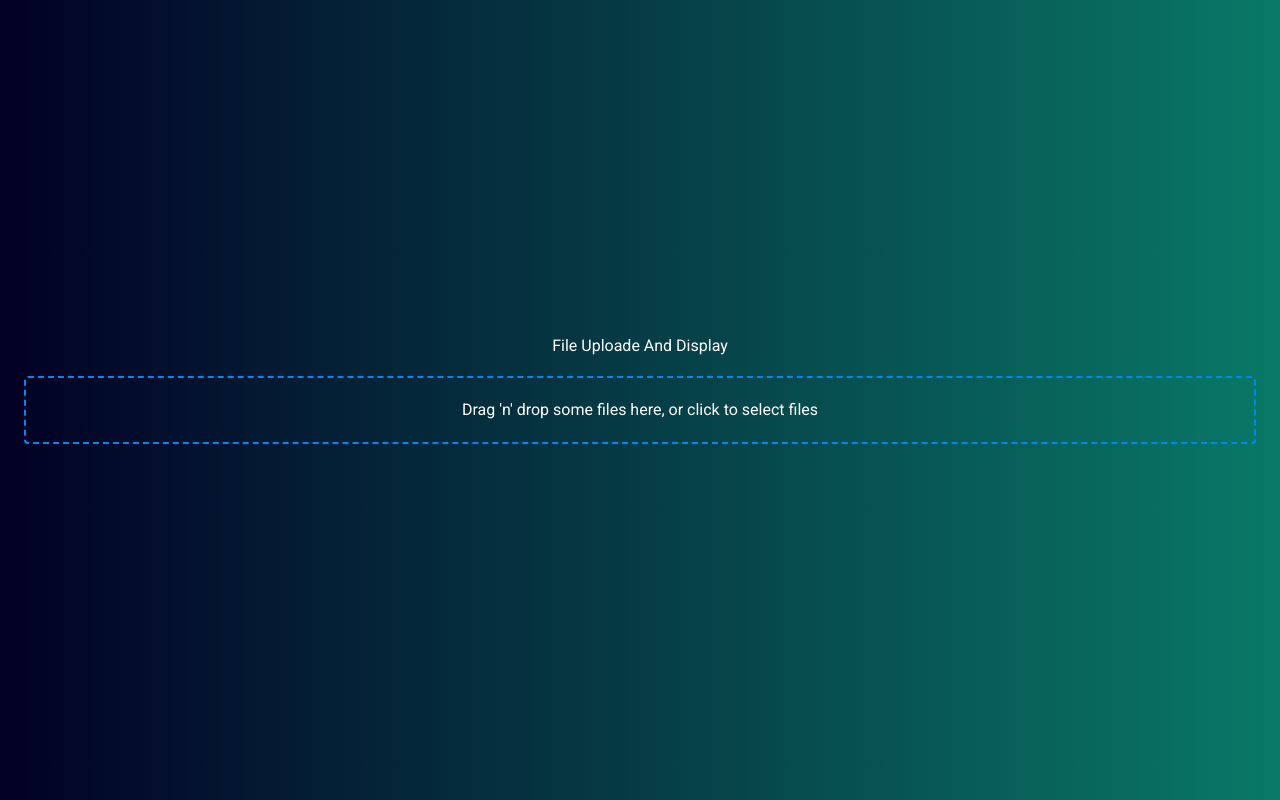
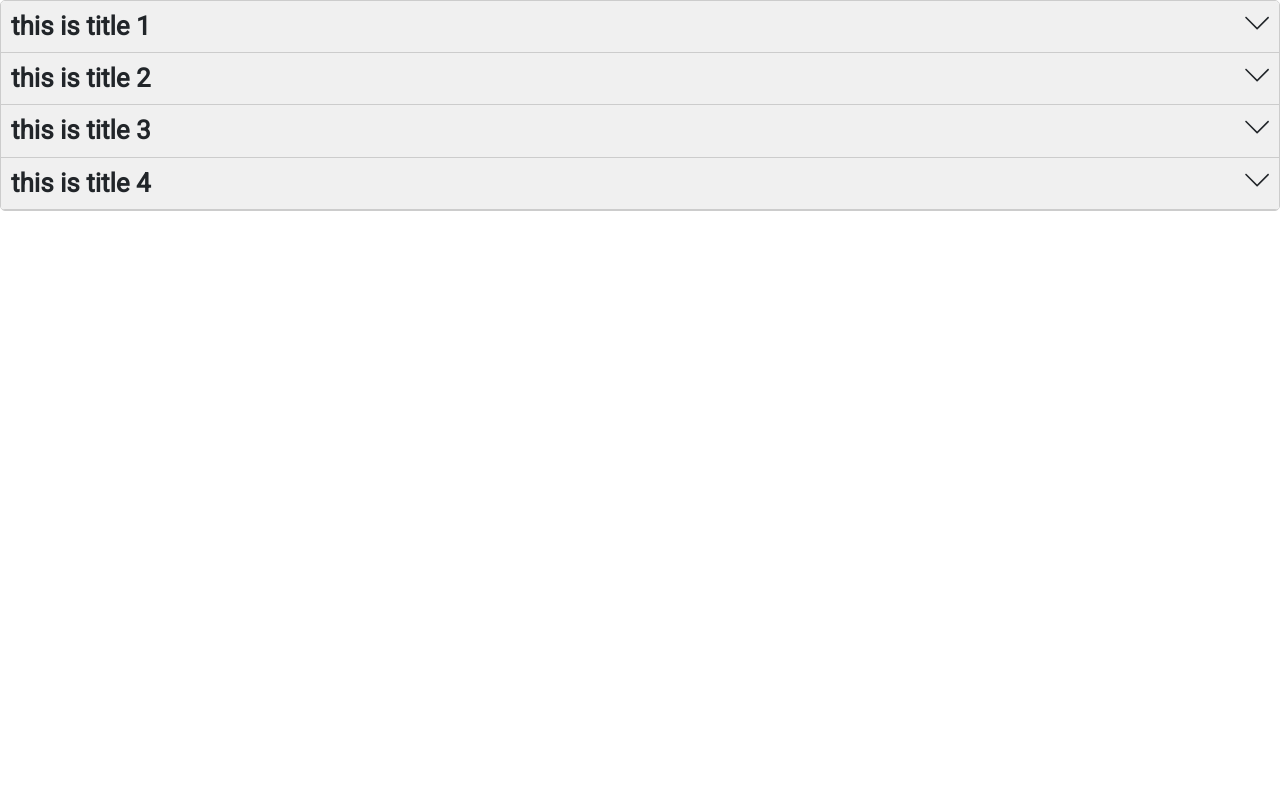
Before and after one commit to GOATSs7/practiceall, a React (Create React App) app: page / in a window 1280 px wide. Built offline with nearby package versions, Linux system fonts and the light colour scheme.

Commit message:
accordian added

```diff
--- a/src/App.js
+++ b/src/App.js
@@ -1,6 +1,7 @@
 import React from "react";
 import "./App.css";
-import FileUpload from "./Practice/FileUpload/FileUpload";
+import Accordian from "./Practice/Accordian/Accordian";
+// import FileUpload from "./Practice/FileUpload/FileUpload";
 // import CityWeather from "./Practice/WeatherApp/CityWeather";
 // import CustomHookComp from "./Practice/CustomHookApi/CustomHookComp";
 // import ApicallOnChange from "./Practice/ApiCallOnChange/ApicallOnChange";
@@ -38,7 +39,7 @@ import FileUpload from "./Practice/FileUpload/FileUpload";
 const App = () => {
   return (
     <>
-      <FileUpload />
+      <Accordian />
     </>
   );
 };
--- /dev/null
+++ b/src/Practice/Accordian/Accoedian.css
@@ -0,0 +1,42 @@
+/* Accoedian.css */
+
+.accordian-container {
+  border: 1px solid #ccc;
+  border-radius: 5px;
+  overflow: hidden;
+}
+
+.accordian-item {
+  border-bottom: 1px solid #ccc;
+}
+
+.accordian-title {
+  display: flex;
+  justify-content: space-between;
+  margin: 0;
+  padding: 10px;
+  cursor: pointer;
+  background-color: #f0f0f0;
+  font-size: 26px;
+  font-weight: 700;
+  position: relative;
+}
+
+.accordian-content {
+  padding: 10px;
+}
+
+/* .toggle-icon {
+  position: absolute;
+  top: 50%;
+  right: 10px;
+  transform: translateY(-50%);
+} */
+
+.toggle-icon svg {
+  font-size: 1.5rem;
+}
+
+.toggle-icon svg:hover {
+  color: blue;
+}
--- /dev/null
+++ b/src/Practice/Accordian/Accordian.js
@@ -0,0 +1,35 @@
+import React from "react";
+import AccordianMain from "./AccordianMain";
+
+const Accordian = () => {
+  const accordianList = [
+    {
+      title: "this is title 1",
+      content:
+        "Lorem, ipsum dolor sit amet consectetur adipisicing elit. Quibusdam, asperiores.",
+    },
+    {
+      title: "this is title 2",
+      content:
+        "Lorem, ipsum dolor sit amet consectetur adipisicing elit. Quibusdam, asperiores.",
+    },
+    {
+      title: "this is title 3",
+      content:
+        "Lorem, ipsum dolor sit amet consectetur adipisicing elit. Quibusdam, asperiores.",
+    },
+    {
+      title: "this is title 4",
+      content:
+        "Lorem, ipsum dolor sit amet consectetur adipisicing elit. Quibusdam, asperiores.",
+    },
+  ];
+
+  return (
+    <div>
+      <AccordianMain items={accordianList} />
+    </div>
+  );
+};
+
+export default Accordian;
--- /dev/null
+++ b/src/Practice/Accordian/AccordianMain.js
@@ -0,0 +1,34 @@
+import React, { useState } from "react";
+import { SlArrowDown } from "react-icons/sl";
+import { SlArrowUp } from "react-icons/sl";
+import "./Accoedian.css";
+const AccordianMain = ({ items }) => {
+  // states
+  const [activeIndex, setActiveIndex] = useState(null);
+
+  // handle click func
+  const handleClick = (index) => {
+    setActiveIndex(index === activeIndex ? "null" : index);
+  };
+
+  return (
+    <div className="accordian-container">
+      {items.map((item, index) => (
+        <div key={index} className="accordian-item">
+          <div className="accordian-title">
+            <h1> {item.title} </h1>
+            <div className="toggle-icon" onClick={() => handleClick(index)}>
+              {index === activeIndex ? <SlArrowUp /> : <SlArrowDown />}
+            </div>
+          </div>
+
+          {index === activeIndex && (
+            <div className="accordian-content">{item.content}</div>
+          )}
+        </div>
+      ))}
+    </div>
+  );
+};
+
+export default AccordianMain;
```
